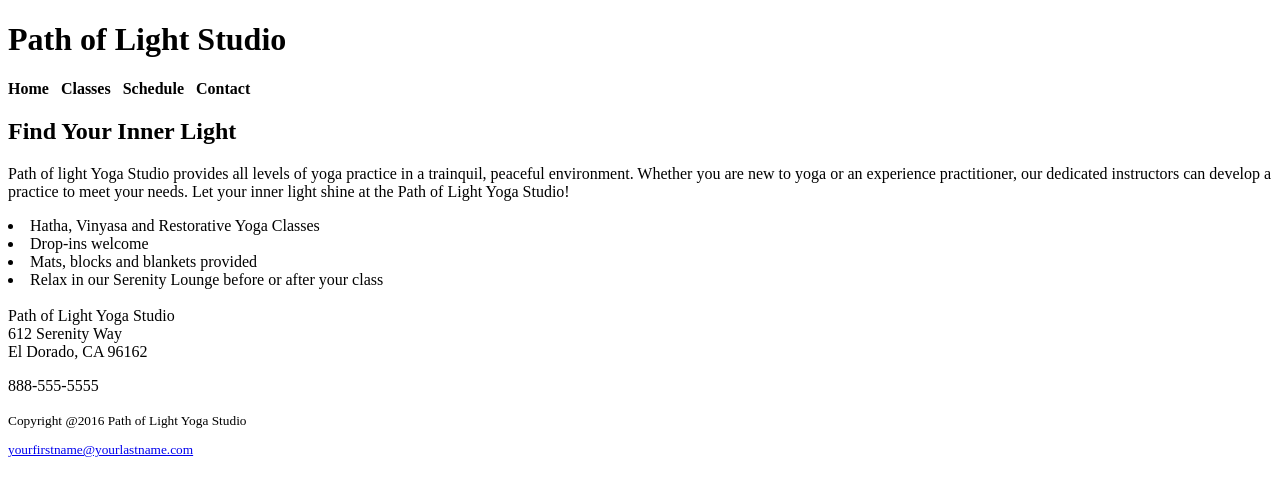
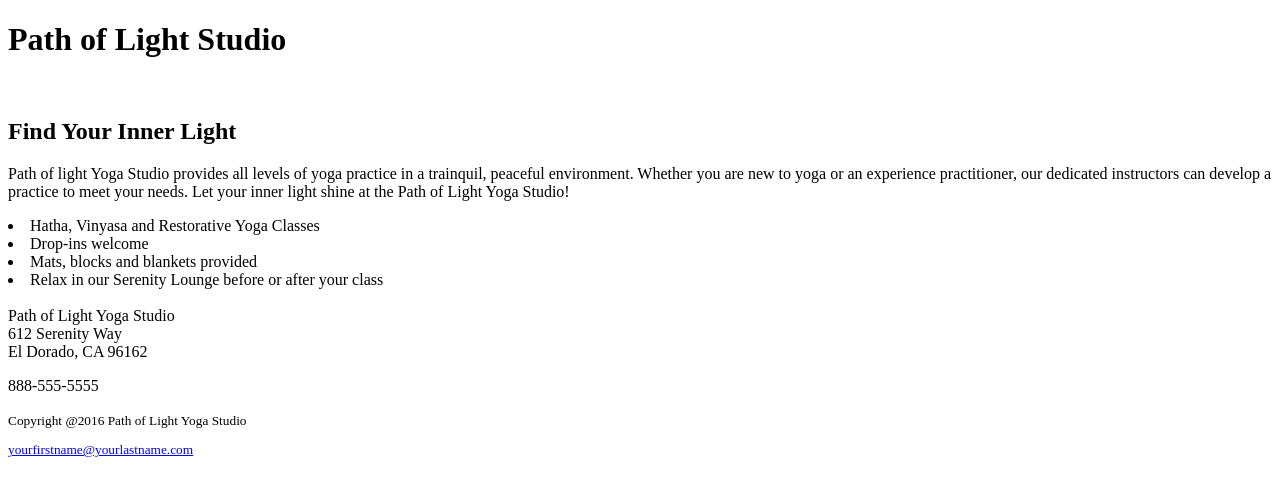
Before and after one commit to 5926002645/yoga, a plain HTML site: page index.html in a window 1280 px wide. Drawn offline with Linux system fonts and the light colour scheme.

Commit message:
Update index.html

```diff
--- a/index.html
+++ b/index.html
@@ -4,12 +4,11 @@
 <header>
 <h1>Path of Light Studio</h1>
 </header>
-    <b>Home &nbsp; Classes &nbsp; Schedule &nbsp; Contact </b>
 <nav>
-    <a href="index.html"home></a>
-    <a href="classes.html"classes></a>
-    <a href="schedule.html"schedule></a>
-    <a href="contact.html"contact></a>
+    <a href="index.html"home></a> &nbsp;
+    <a href="classes.html"classes></a> &nbsp;
+    <a href="schedule.html"schedule></a> &nbsp;
+    <a href="contact.html"contact></a> &nbsp;
 </nav>
   <h2> Find Your Inner Light</h2>
   <p> Path of light Yoga Studio provides all levels of yoga practice in a trainquil, peaceful environment. Whether you are new to yoga or an experience practitioner, our dedicated instructors can develop a practice to meet your needs. Let your inner light shine at the Path of Light Yoga Studio!</p>
```
